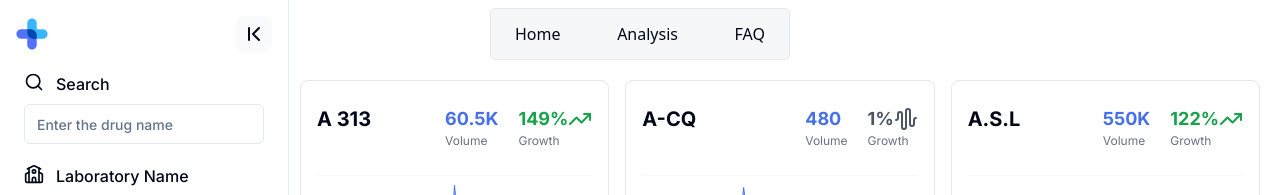
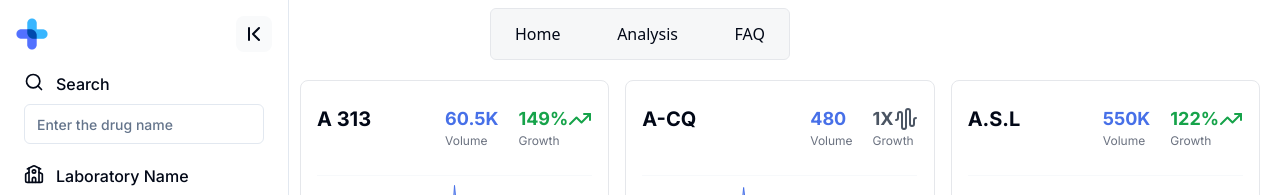
Before and after one commit to ALIDmed/my-app, a React (Vite) app: page / in a window 1280 px wide. Shown: the top 195 px of the page. Built offline with nearby package versions, Linux system fonts and the light colour scheme.

Commit message:
fix growth UI V2

```diff
--- a/src/components/CardComponent.jsx
+++ b/src/components/CardComponent.jsx
@@ -45,7 +45,7 @@ const CardComponent = ({
               >
                 <div className="font-bold text-lg">
                   {growth}
-                  {"%"}
+                  {growth != 1 ? "%" : "X"}
                 </div>
                 {growth == 1 ? (
                   <AudioWaveform />
```
